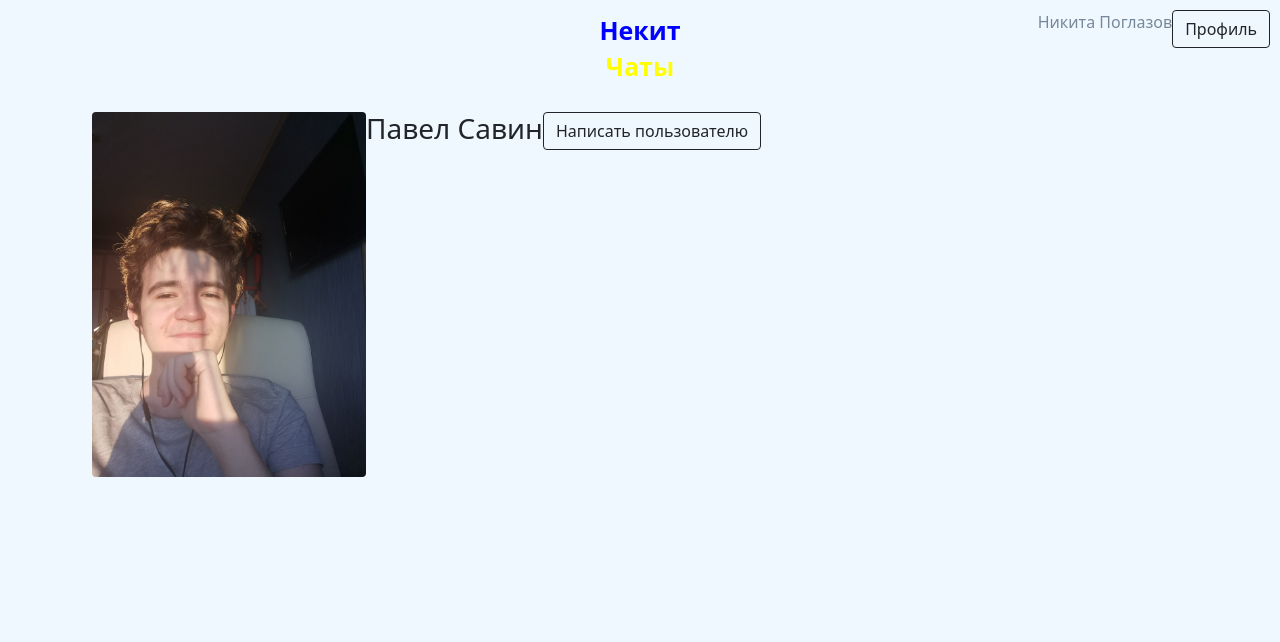
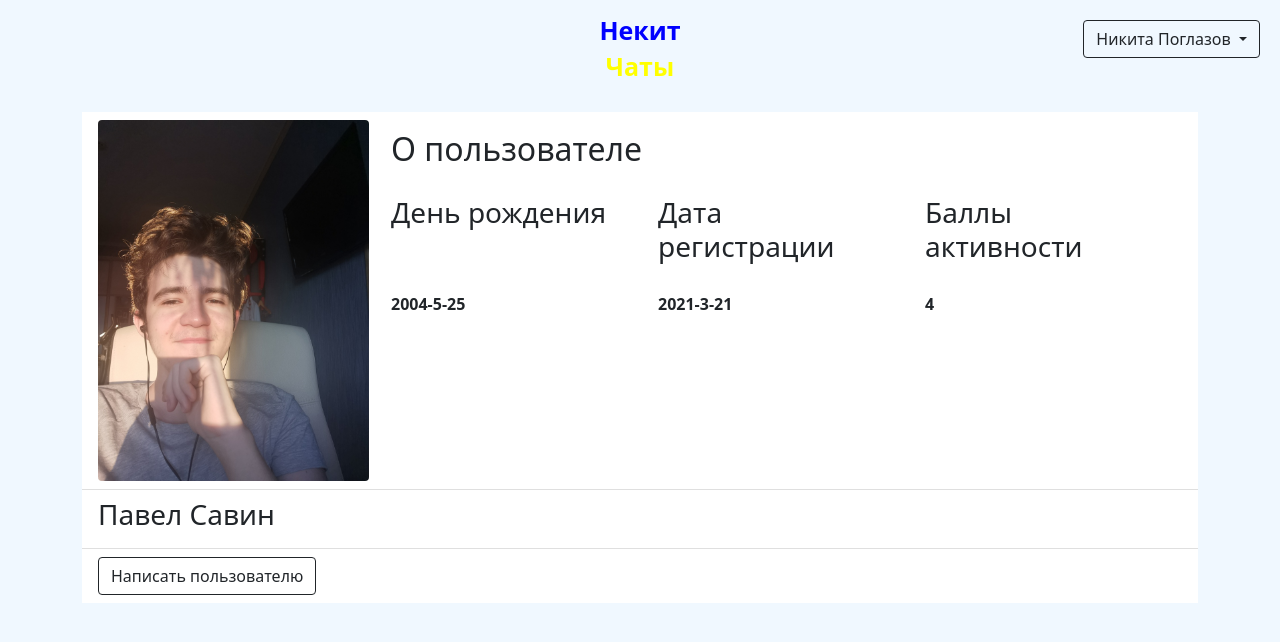
Before and after one commit to Nekson228/Webby, a Flask app: page /profile/3 in a window 1280 px wide. Shown: the top 642 px of the page. Run offline with Flask 2, Linux system fonts and the light colour scheme; a user stored in the database is signed in; data comes from the database, SQL or seed files in the repository; some libraries are stand-ins or nearby versions.

Commit message:
added profile stats and transitions

```diff
--- a/main.py
+++ b/main.py
@@ -100,12 +100,26 @@ def conversation(user_id):
 def show_profile(user_id):
     session = create_session()
     user = session.query(User).filter(User.id == user_id).first()
+    messages = session.query(Message).filter(Message.from_id == user_id).all()
+    rating = 0
+    for i in messages:
+        content = session.query(Content).filter(i.content_id == Content.id).first()
+        if len(content.content) < 50:
+            rating += 1
+        elif 50 <= len(content.content) < 100:
+            rating += 2
+        elif 100 <= len(content.content) < 250:
+            rating += 3
+        elif 250 <= len(content.content) < 500:
+            rating += 5
+        elif 500 <= len(content.content):
+            rating += 10
     pic = session.query(Avatar).filter(Avatar.refers_to == user_id).first()
     if pic:
         profile_pic = url_for('static', filename=f"avatars/{pic.link}")
     else:
         profile_pic = url_for('static', filename='avatars/anon.png')
-    return render_template('profile.html', user=user, pic=profile_pic)
+    return render_template('profile.html', user=user, pic=profile_pic, rating=rating)
 
 
 @app.route('/profile/avatar/<int:user_id>', methods=['GET', 'POST'])
--- a/static/css/style.css
+++ b/static/css/style.css
@@ -62,7 +62,3 @@ form {
     border-color: lavender;
     outline: none
 }
-.profile-pic {
-    width: 25%;
-    height: 25%;
-}
--- a/templates/base.html
+++ b/templates/base.html
@@ -11,8 +11,15 @@
 <body>
 <header>
     {% if current_user.is_authenticated %}
-        <a class="btn btn-outline-dark profile float-end" href="/profile/{{ current_user.id }}">Профиль</a>
-        <a class="user_brand float-end" href="/logout">{{ current_user.name }} {{ current_user.surname }}</a>
+        <div class="dropdown float-end">
+            <button class="btn btn-outline-dark dropdown-toggle" type="button" id="dropdownMenuButton" data-toggle="dropdown" aria-haspopup="true" aria-expanded="false">
+                {{ current_user.name }} {{ current_user.surname }}
+            </button>
+            <div class="dropdown-menu" aria-labelledby="dropdownMenuButton">
+                <a class="dropdown-item" href="/profile/{{ current_user.id }}">Профиль</a>
+                <a class="dropdown-item" href="/logout">Выйти</a>
+            </div>
+        </div>
     {% else %}
         <a class="btn btn-outline-dark register float-end" href="/register">Зарегистрироваться</a>
         <a class="btn btn-outline-dark login float-end" href="/login">Войти</a>
--- a/templates/profile.html
+++ b/templates/profile.html
@@ -1,15 +1,52 @@
 {% extends "base.html" %}
 
 {% block content %}
-<div class="profile-block">
-    <img src={{ pic }} class="profile-pic rounded float-start" alt="Упс! Аватарка не найдена!">
+<ul class="list-group list-group-flush">
+    <li class="list-group-item">
+        <img src={{ pic }} class="profile-pic rounded float-start w-25 h-25" alt="Упс! Аватарка не найдена!">
+        <div class="container">
+            <div class="row">
+                <div class="col">
+                    <h2>О пользователе</h2>
+                </div>
+            </div>
+            <div class="row">
+                <div class="col">
+                    <h3>День рождения</h3>
+                </div>
+                <div class="col">
+                    <h3>Дата регистрации</h3>
+                </div>
+                <div class="col">
+                    <h3>Баллы активности</h3>
+                </div>
+            </div>
+            <div class="row">
+                <div class="col">
+                    <b>{{ user.birthday.year }}-{{ user.birthday.month }}-{{ user.birthday.day }}</b>
+                </div>
+                <div class="col">
+                    <b>{{ user.registration_time.year }}-{{ user.registration_time.month }}-{{ user.registration_time.day }}</b>
+                </div>
+                <div class="col">
+                    <b>{{ rating }}</b>
+                </div>
+            </div>
+        </div>
+    </li>
+    <li class="list-group-item">
         <h3 class="float-start">{{ user.name }} {{ user.surname }}</h3>
+    </li>
+    <li class="list-group-item">
         {% if user.id == current_user.id %}
             <a class="btn btn-outline-dark register float-start" href="/profile/avatar/{{ current_user.id }}">
                 Сменить аватарку
             </a>
         {% else %}
-        <a class="btn btn-outline-dark register float-start" href="/conversation/{{ user.id }}">Написать пользователю</a>
+            <a class="btn btn-outline-dark register float-start" href="/conversation/{{ user.id }}">
+                Написать пользователю
+            </a>
         {% endif %}
-</div>
+    </li>
+</ul>
 {% endblock %}
```
Also changed, not shown: templates/index.html (+10 -2 lines). Lines whose indentation alone changed are shown as unchanged.
